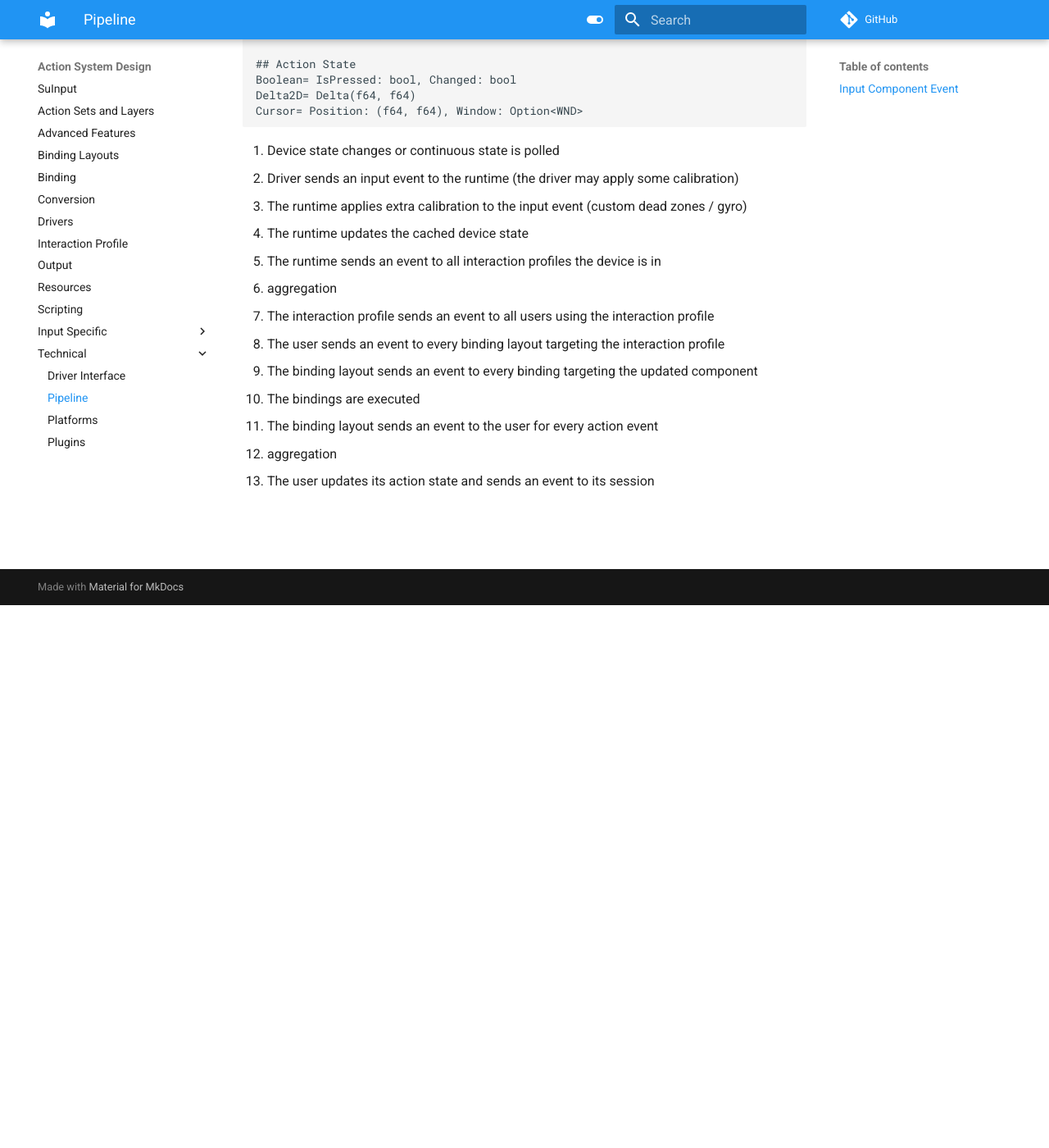
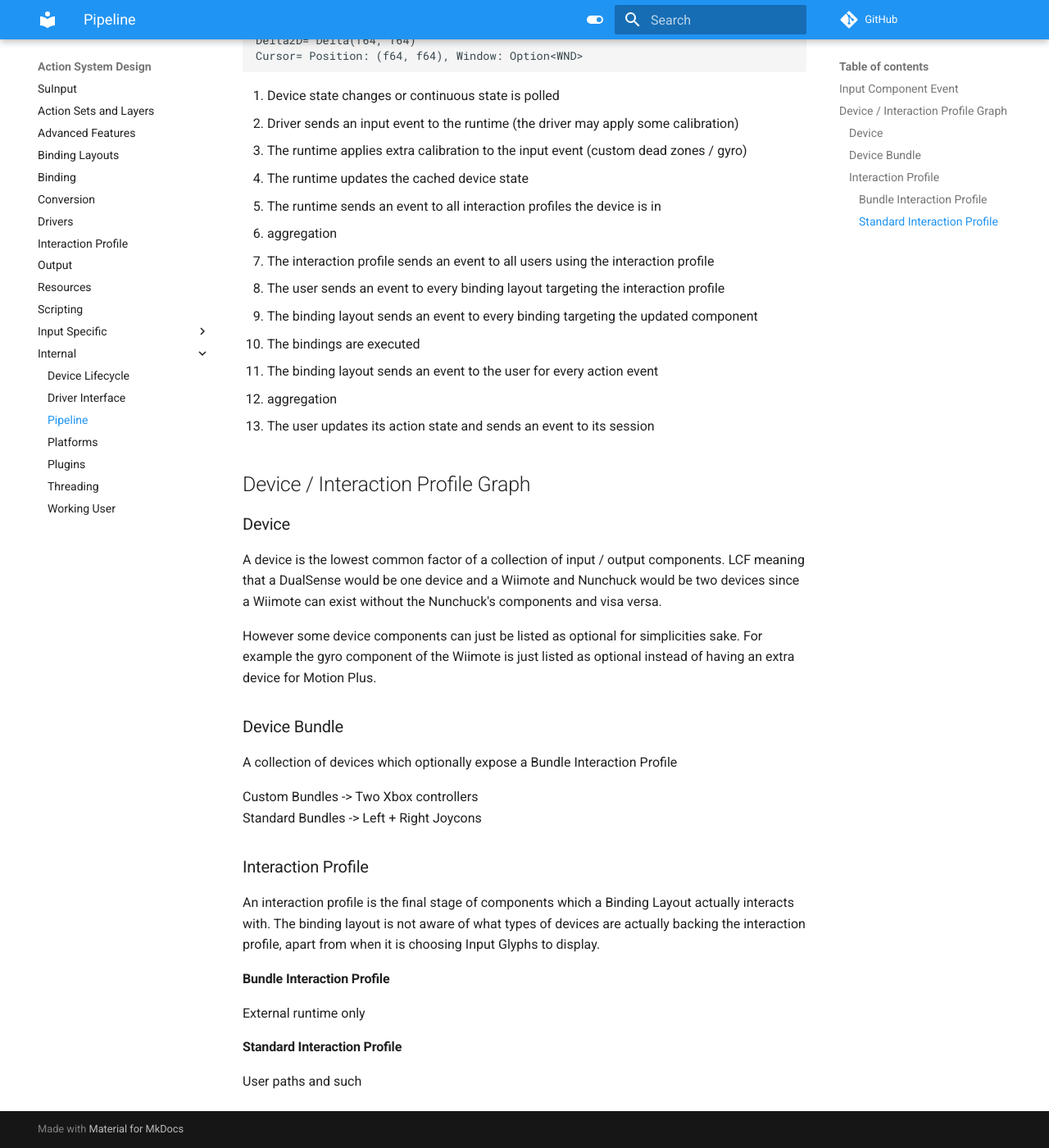
Before and after one commit to Sorenon/Action-System, an MkDocs documentation site: the page built from docs/Internal/Pipeline.md, in a window 1280 px wide and 1400 px high, scrolled down 662 px. Shown: the whole window at 82% size. Built offline with MkDocs 1.6.1 and Material for MkDocs 9.7.7, drawn with Linux system fonts in a browser that asks for light colours; comment, search, counter and statistics services are not loaded; some of the changed text lies outside the part shown.

Commit message:
internal

```diff
--- a/docs/Technical/Pipeline.md
+++ b/docs/Internal/Pipeline.md
@@ -37,3 +35,26 @@ Cursor= Position: (f64, f64), Window: Option<WND>
 11. The binding layout sends an event to the user for every action event
 12. aggregation
 13. The user updates its action state and sends an event to its session
+
+## Device / Interaction Profile Graph
+
+### Device
+A device is the lowest common factor of a collection of input / output components. LCF meaning that a DualSense would be one device and a Wiimote and Nunchuck would be two devices since a Wiimote can exist without the Nunchuck's components and visa versa.
+
+However some device components can just be listed as optional for simplicities sake. For example the gyro component of the Wiimote is just listed as optional instead of having an extra device for Motion Plus.
+
+
+### Device Bundle
+A collection of devices which optionally expose a Bundle Interaction Profile
+
+Custom Bundles -> Two Xbox controllers
+Standard Bundles -> Left + Right Joycons
+
+### Interaction Profile
+An interaction profile is the final stage of components which a Binding Layout actually interacts with. The binding layout is not aware of what types of devices are actually backing the interaction profile, apart from when it is choosing Input Glyphs to display.
+
+#### Bundle Interaction Profile
+External runtime only
+
+#### Standard Interaction Profile
+User paths and such
```
Also changed, not shown: other parts of docs/Internal/Pipeline.md (+0 -2 lines), docs/Internal/Device Lifecycle.md (added, +25 -0 lines), docs/Internal/Threading.md (added, +47 -0 lines), docs/Internal/Working User.md (added, +13 -0 lines), docs/Internal/Driver Interface.md (renamed from docs/Technical/Driver Interface.md), docs/Internal/Platforms.md (renamed from docs/Technical/Platforms.md), docs/Internal/Plugins.md (renamed from docs/Technical/Plugins.md).
